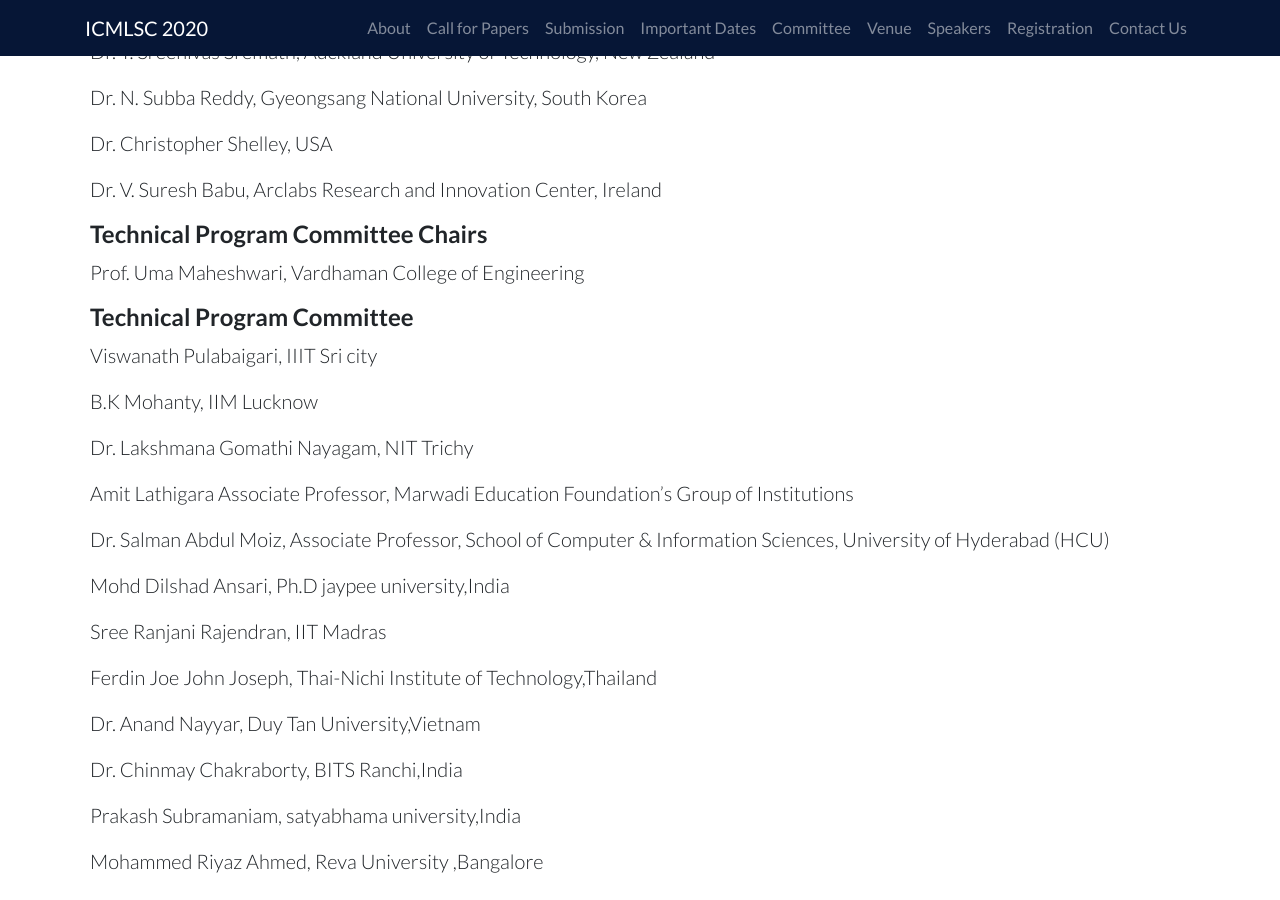
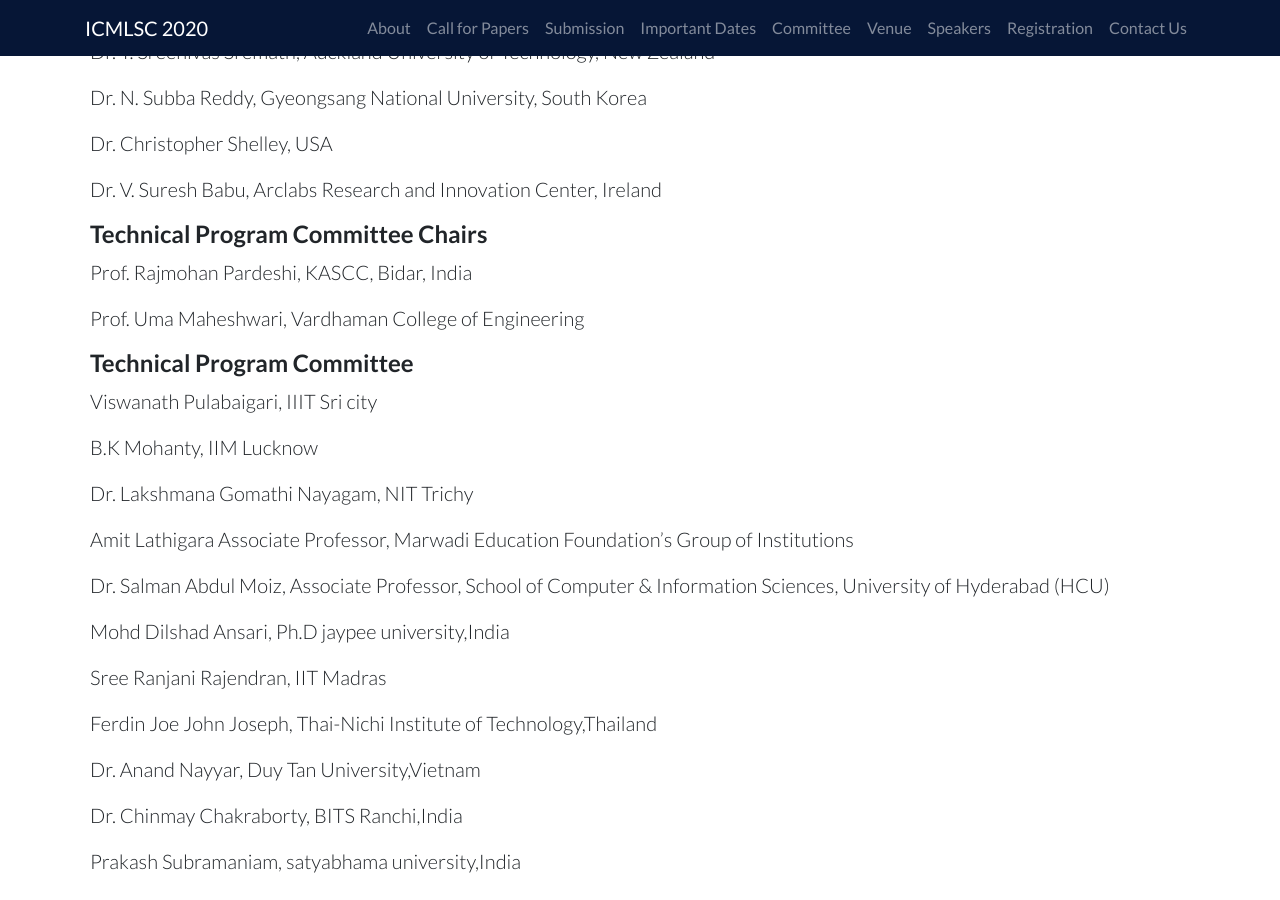
Before and after one commit to ieeevardhaman/icmlsc-website, a Jekyll site: the page built from pages/committee.md, in a window 1280 px wide and 900 px high, scrolled down 2821 px. Built offline with Jekyll 4.4.1, drawn with Linux system fonts in a browser that asks for light colours; our own code applies the rules of GitHub Pages for plain Markdown files.

Commit message:
Update committee.md

```diff
--- a/pages/committee.md
+++ b/pages/committee.md
@@ -103,6 +103,8 @@ Dr. V. Suresh Babu, Arclabs Research and Innovation Center, Ireland
 
 
 #### Technical Program Committee Chairs
+
+Prof. Rajmohan Pardeshi, KASCC, Bidar, India
 
 Prof. Uma Maheshwari, Vardhaman College of Engineering
 
```
